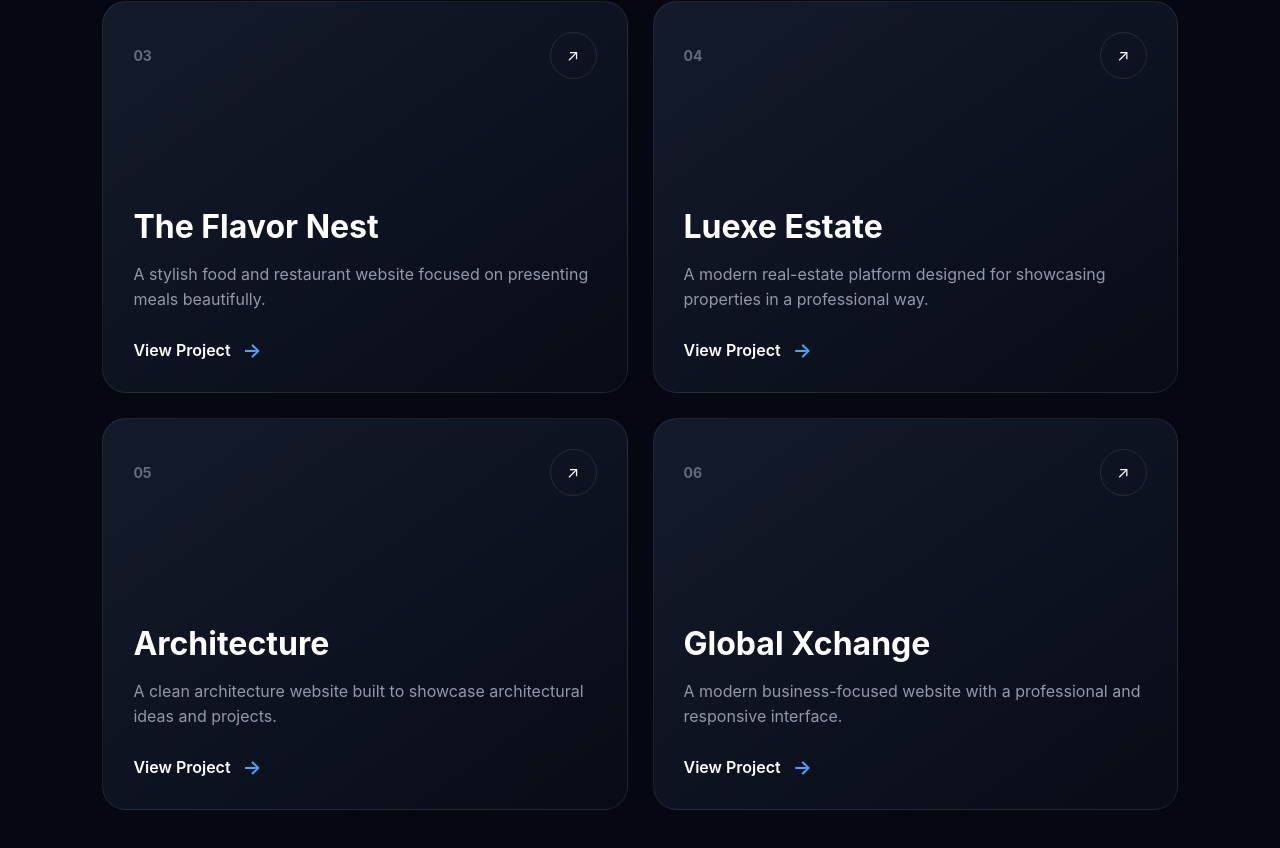
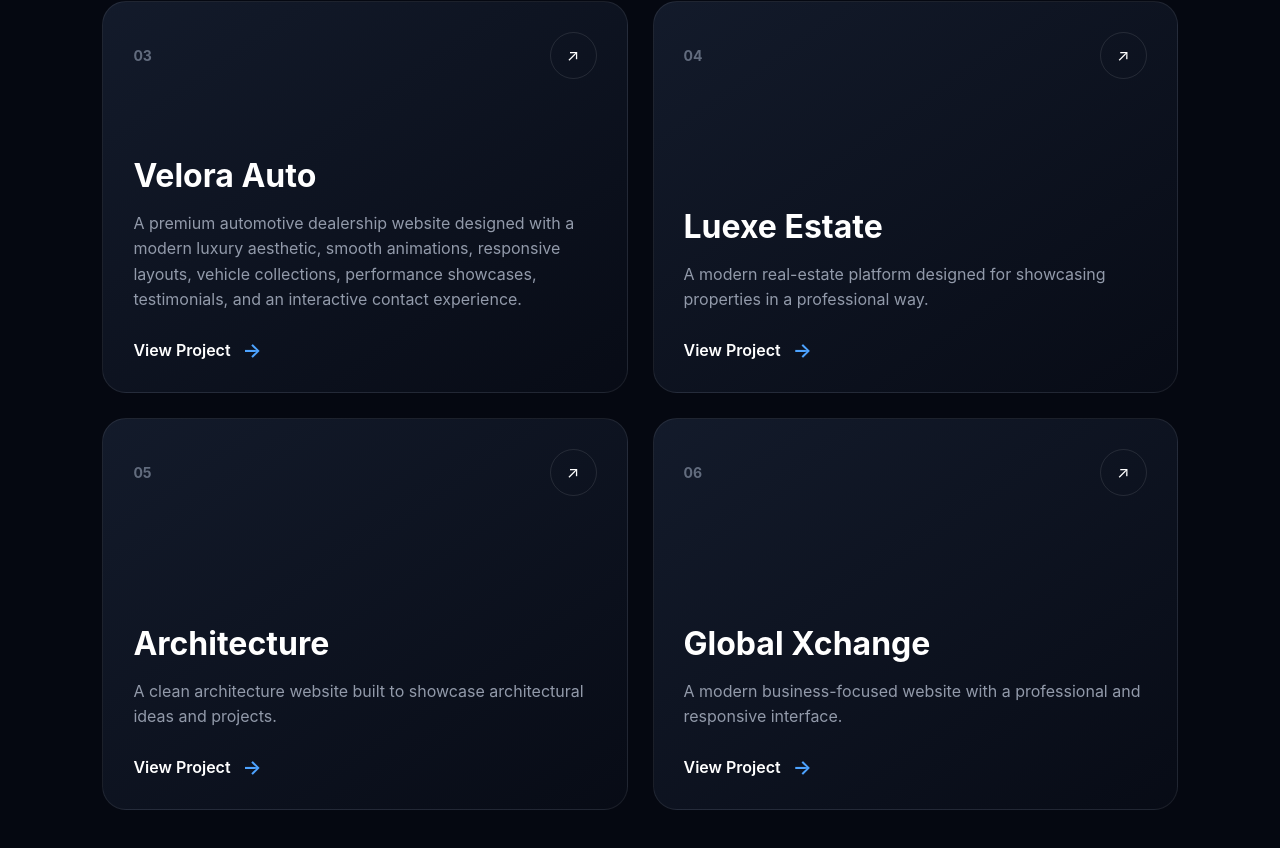
Before and after one commit to freefire43cjt3-cpu/portfolio, a React (Create React App) app: page / in a window 1280 px wide. Shown: the part 3786-4634 px from the top of the page. Built offline with nearby package versions, Linux system fonts and the light colour scheme.

Commit message:
Add Velora Auto project

```diff
--- a/src/Components/Projects.jsx
+++ b/src/Components/Projects.jsx
@@ -17,10 +17,10 @@ function Projects() {
       number: "02",
     },
     {
-      title: "The Flavor Nest",
+      title: "Velora Auto",
       description:
-        "A stylish food and restaurant website focused on presenting meals beautifully.",
-      link: "https://theflavornest.vercel.app/",
+        "A premium automotive dealership website designed with a modern luxury aesthetic, smooth animations, responsive layouts, vehicle collections, performance showcases, testimonials, and an interactive contact experience.",
+      link: "https://velora-auto.vercel.app/",
       number: "03",
     },
     {
```
